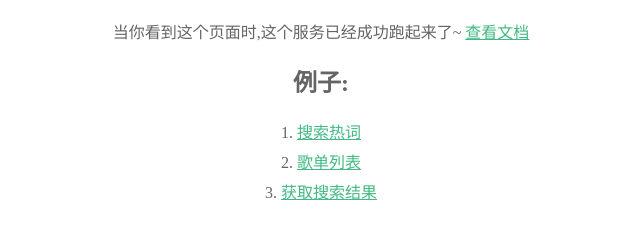
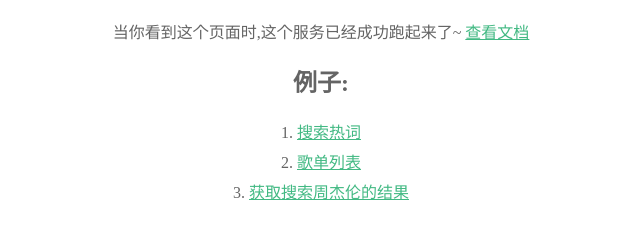
Before and after one commit to yan123zi/qqMusicApi, a website: page public/index.html in a window 1280 px wide. Shown: the part 130-368 px from the top of the page, without its empty margins (319-959 px from the left). Drawn offline with Linux system fonts and the light colour scheme.

Commit message:
修改静态页面

```diff
--- a/public/index.html
+++ b/public/index.html
@@ -14,7 +14,7 @@
 <ul>
     <li>1. <a href="/hotKeySearch">搜索热词</a></li>
     <li>2. <a href="/playList/10000000">歌单列表</a></li>
-    <li>3. <a href="/searchKey/周杰伦">获取搜索结果</a></li>
+    <li>3. <a href="/searchKey/周杰伦">获取搜索周杰伦的结果</a></li>
 </ul>
 <style>
     html,body{
```
